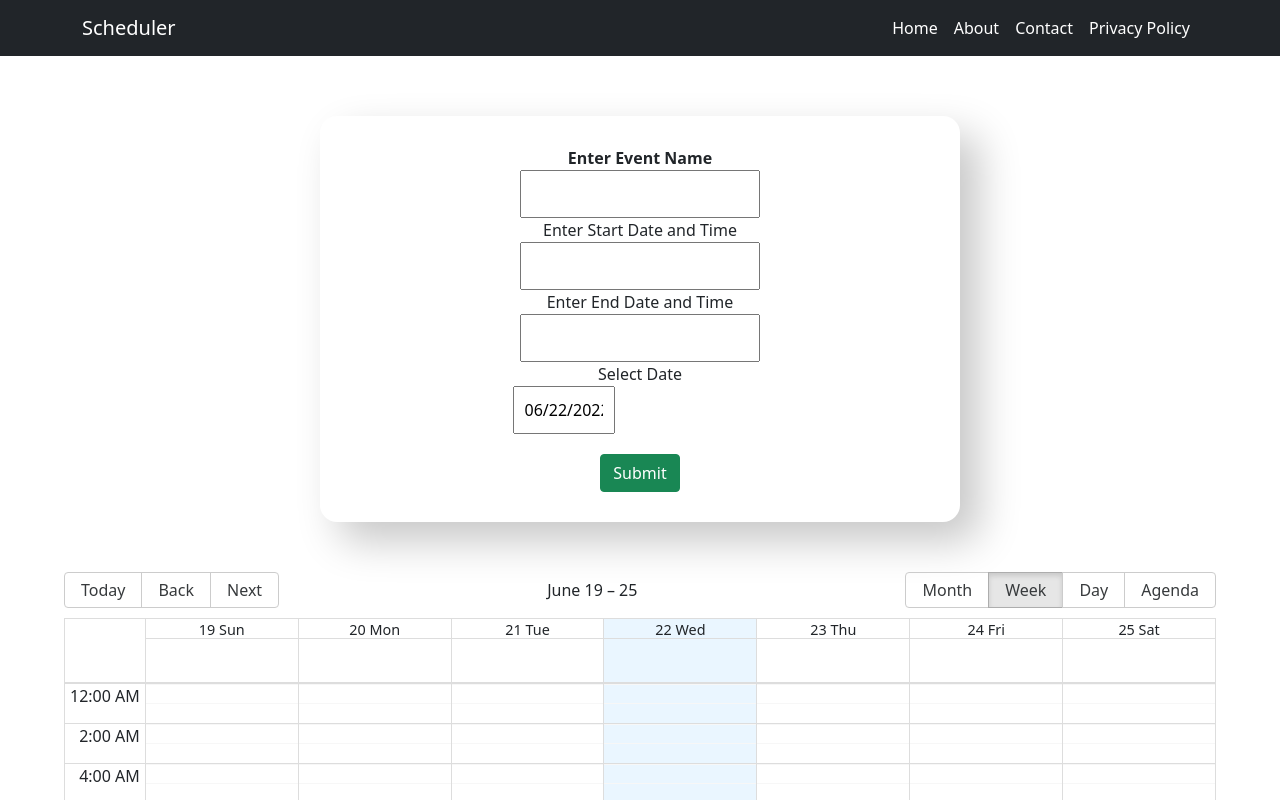
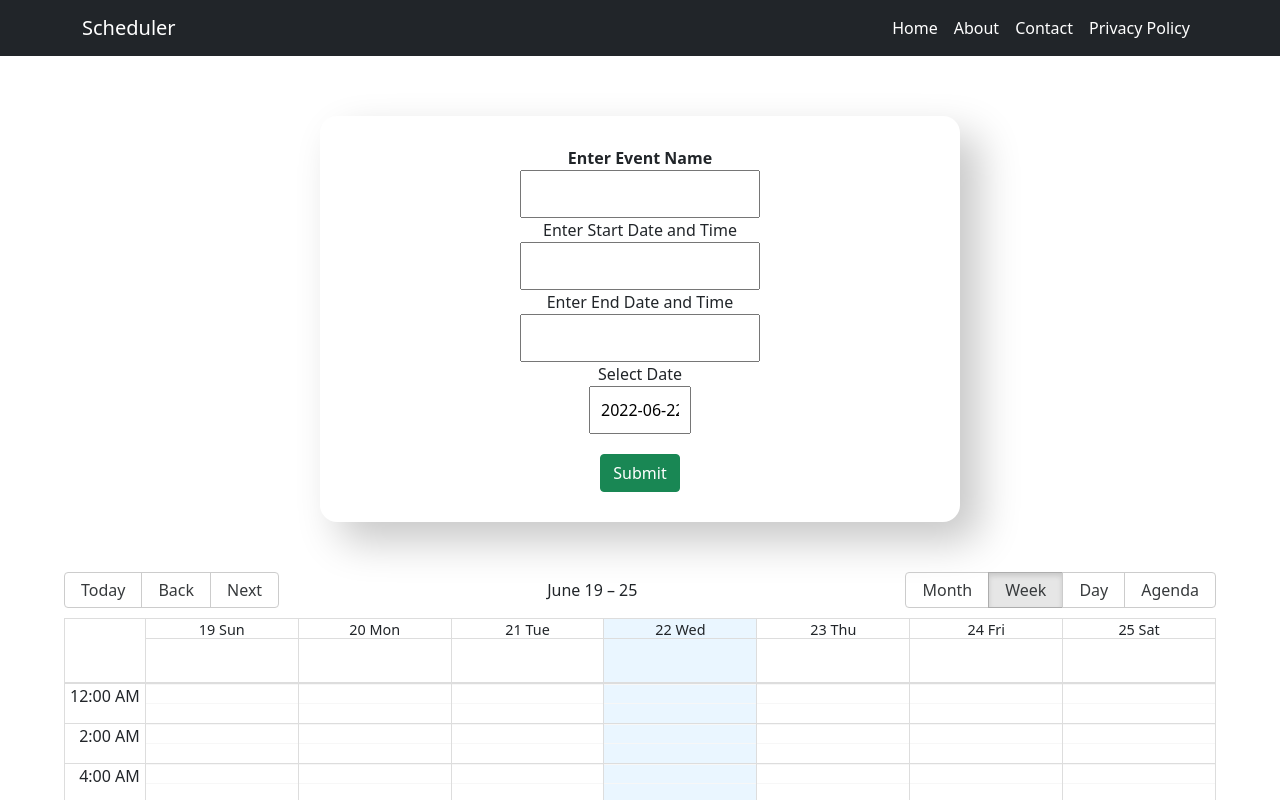
Before and after one commit to TanbirHasan/Event-calendar, a React (Create React App) app: page / in a window 1280 px wide. Shown: the top 800 px of the page. Built offline with nearby package versions, Linux system fonts and the light colour scheme.

Commit message:
all functionality updated

```diff
--- a/src/App.css
+++ b/src/App.css
@@ -42,3 +42,8 @@
     height: 14.33333%!important;
     left: 0%;
 }
+
+.date{
+  text-align:center;
+  width: 50%;
+}
--- a/src/components/Calender.js
+++ b/src/components/Calender.js
@@ -1,4 +1,4 @@
-import React, { useState } from "react";
+import React, { useEffect, useState } from "react";
 
 import { Calendar, momentLocalizer } from "react-big-calendar";
 import moment from "moment";
@@ -6,13 +6,35 @@ import "react-big-calendar/lib/css/react-big-calendar.css";
 //let allViews = Object.keys(Calendar.Views).map((k) => Calendar.Views[k]);
 
 const localizer = momentLocalizer(moment);
-const CalenderScheduler = ({events,startdate}) => {
+const CalenderScheduler = ({events}) => {
 
 
 
 
+console.log(events)
 
-  console.log(startdate)
+
+  // startdate.setMonth(startdate.getMonth() - 1);
+
+
+// const date = moment(startdate).format(`YYYY,MM,DD`).replace(/\b0/g, "");
+
+// let year = moment(startdate).format('YYYY')
+// console.log(year)
+// let month = moment(startdate).format("MM");
+// console.log(month);
+
+// let convertedmonth = parseInt(month);
+// let day = moment(startdate).format("DD");
+// console.log(day);
+
+// console.log(date);
+
+
+// const newdate = parseInt(date);
+
+// console.log(newdate)
+
 
 
 
@@ -32,6 +54,7 @@ const CalenderScheduler = ({events,startdate}) => {
 
 
 
+
   return (
     <div className="Calendar" style={{ minHeight: 580,marginTop:'50px' }}>
       <Calendar
@@ -39,14 +62,22 @@ const CalenderScheduler = ({events,startdate}) => {
 
 
           return {
-
-           title : data.EventName,
-           start : new Date(2022, 5, 23, data?.Starttime),
-           end : new Date(2022, 5, 23, data?.Endtime),
-           date : new Date(data.startDate)
+            title: data.EventName,
+            start: new Date(
+              data.convertedyear,
+              data.convertedmonth,
+              data.convertedday,
+              data?.Starttime
+            ),
+            end: new Date(
+              data.convertedyear,
+              data.convertedmonth,
+              data.convertedday,
+              data?.Endtime
+            ),
+          };
 
 
-          }
 
         })}
         defaultView="week"
--- a/src/components/InputForm.js
+++ b/src/components/InputForm.js
@@ -30,11 +30,45 @@ const InputForm = () => {
     // setEndTime(EndedTime)
 
 
+
+
     const events = [...event,data]
     console.log(events);
 
 
+
     setEvent(events);
+
+
+
+
+ }
+
+
+ const add = (data, StartTime) => {
+   const { length } = event;
+   const id = length + 1;
+   const found = event.some((el) => el.Starttime === StartTime);
+   if (!found) {
+      const events = [...event, data];
+      console.log(events);
+
+      setEvent(events);
+   }
+  else{
+    alert("The slot is already taken")
+  }
+ }
+
+
+ const takingdate = (date) => {
+  setStartDate(date);
+ }
+
+
+
+
+console.log(event);
 
 
 
@@ -45,11 +79,13 @@ const InputForm = () => {
 
 
 
- }
 
-console.log(startDate)
 
-const date = moment(startDate).format("YYYY-MM-DD");
+
+
+
+
+
 
 
 
@@ -68,18 +104,59 @@ const date = moment(startDate).format("YYYY-MM-DD");
          }
          return errors;
        }}
-       onSubmit={(values, { setSubmitting }) => {
+       onSubmit={(values, { setSubmitting,resetForm }) => {
          //  console.log(values.StartTime.slice(0,5));
          const EventName = values.eventname;
          const Starttime = parseInt(values.StartTime?.slice(0, 5));
          const Endtime = parseInt(values.EndedTime);
 
-         const events = { EventName, Starttime, Endtime };
+
+           startDate.setMonth(startDate.getMonth() - 1);
+
+           const date = moment(startDate)
+             .format(`YYYY,MM,DD`)
+             .replace(/\b0/g, "");
+
+
+             const startdate = date;
+
+
+             let year = moment(startdate).format("YYYY");
+             console.log(year);
+             let month = moment(startdate).format("MM");
+             console.log(month);
+              let day = moment(startdate).format("DD");
+               console.log(day);
+
+
+             let convertedyear = parseInt(year);
+
+
+             let convertedmonth = parseInt(month);
+             let convertedday = parseInt(day);
+
+
+
+             console.log(date);
+
+         const events = {
+           EventName,
+           Starttime,
+           Endtime,
+           convertedyear,
+           convertedmonth,
+           convertedday,
+         };
+
+
 
          setTimeout(() => {
-           alert(JSON.stringify(values, null, 2));
-           Submitdata(events);
-           setSubmitting(false);
+          //  alert(JSON.stringify(values, null, 2));
+           add(events, Starttime);
+            setStartDate(new Date());
+          resetForm();
+
+
          }, 400);
        }}
      >
@@ -124,11 +201,14 @@ const date = moment(startDate).format("YYYY-MM-DD");
            />
            {errors.EndedTime && touched.EndedTime && errors.EndedTime}
            <label>Select Date</label>
-           <DatePicker
-             selected={startDate}
-             onChange={(date) => setStartDate(date)}
-             dateFromat="YYYY-MM-dd"
-           />
+           <div className="date">
+             <DatePicker
+               selected={startDate}
+               onChange={(date) => takingdate(date)}
+               dateFormat="yyyy-MM-dd"
+
+             />
+           </div>
 
            <button type="submit" className="btn btn-success">
              Submit
@@ -136,7 +216,7 @@ const date = moment(startDate).format("YYYY-MM-DD");
          </form>
        )}
      </Formik>
-     <CalenderScheduler events={event} startdate={date} />
+     <CalenderScheduler events={event} />
    </div>
  );};
 
```
